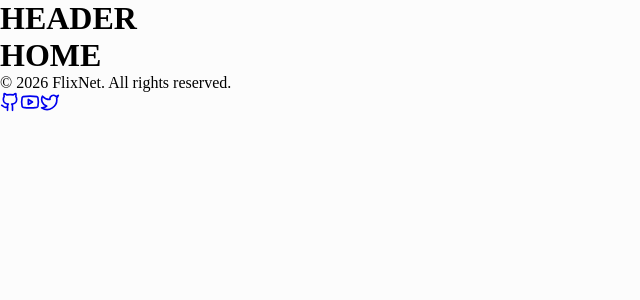
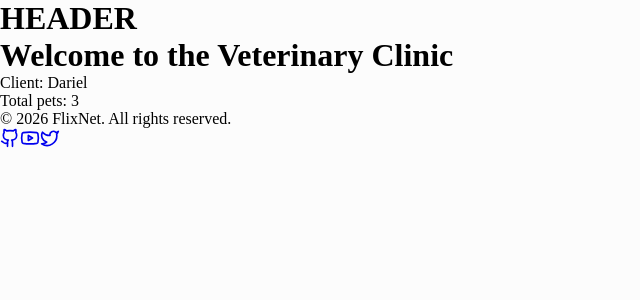
Before and after one commit to Darieles01/Proyecto_Desarrollo_De_Software_II, a React (Vite) app: page / in a window 1280 px wide. Shown: the top 300 px of the page, without its empty margins (0-640 px from the left). Built offline with nearby package versions, Linux system fonts and the light colour scheme.

Commit message:
create src/data/mockdata.ts

```diff
--- /dev/null
+++ b/src/data/mockdata.ts
@@ -0,0 +1,90 @@
+export interface Vaccine {
+  id: number;
+  name: string;
+  date: string;
+}
+
+export interface Consultation {
+  id: number;
+  date: string;
+  description: string;
+}
+
+export interface Pet {
+  id: number;
+  name: string;
+  species: string;
+  breed?: string;
+  age?: number;
+  weight?: number;
+  allergies?: string[];
+  vaccines: Vaccine[];
+  consultations: Consultation[];
+}
+
+export interface Client {
+  id: number;
+  name: string;
+  email: string;
+  phone: string;
+}
+
+//Datos ficticios
+
+export const clients: Client[] = [
+  {
+    id: 1,
+    name: "Dariel",
+    email: "dariel@example.com",
+    phone: "123-456-7890",
+  },
+];
+
+export const pets: Pet[] = [
+  {
+    id: 1,
+    name: "Cerberus",
+    species: "Dog",
+    breed: "Golden Retriever",
+    age: 3,
+    weight: 25,
+    allergies: ["Chicken"],
+    vaccines: [
+      { id: 1, name: "Rabies", date: "2025-01-10" },
+      { id: 2, name: "Parvovirus", date: "2025-02-15" },
+    ],
+    consultations: [
+      { id: 1, date: "2025-03-01", description: "General checkup" },
+    ],
+  },
+  {
+    id: 2,
+    name: "Gatorade",
+    species: "Cat",
+    breed: "Oriental Shorthair",
+    age: 2,
+    vaccines: [{ id: 1, name: "Feline Leukemia", date: "2025-01-20" }],
+    consultations: [],
+  },
+
+  {
+    id: 3,
+    name: "Spirit",
+    species: "Horse",
+    breed: "Arabian",
+    age: 5,
+    weight: 450,
+    allergies: [],
+    vaccines: [
+      { id: 1, name: "Tetanus", date: "2025-02-10" },
+      { id: 2, name: "Influenza", date: "2025-04-05" },
+    ],
+    consultations: [
+      {
+        id: 1,
+        date: "2025-05-12",
+        description: "Hoof inspection and dental check",
+      },
+    ],
+  },
+];
--- a/src/features/home.tsx
+++ b/src/features/home.tsx
@@ -1,7 +1,11 @@
+import { clients, pets } from "../data/mockdata";
+
 export default function Home() {
   return (
     <div>
-      <h1>HOME</h1>
+      <h1>Welcome to the Veterinary Clinic</h1>
+      <p>Client: {clients[0].name}</p>
+      <p>Total pets: {pets.length}</p>
     </div>
   );
 }
```
